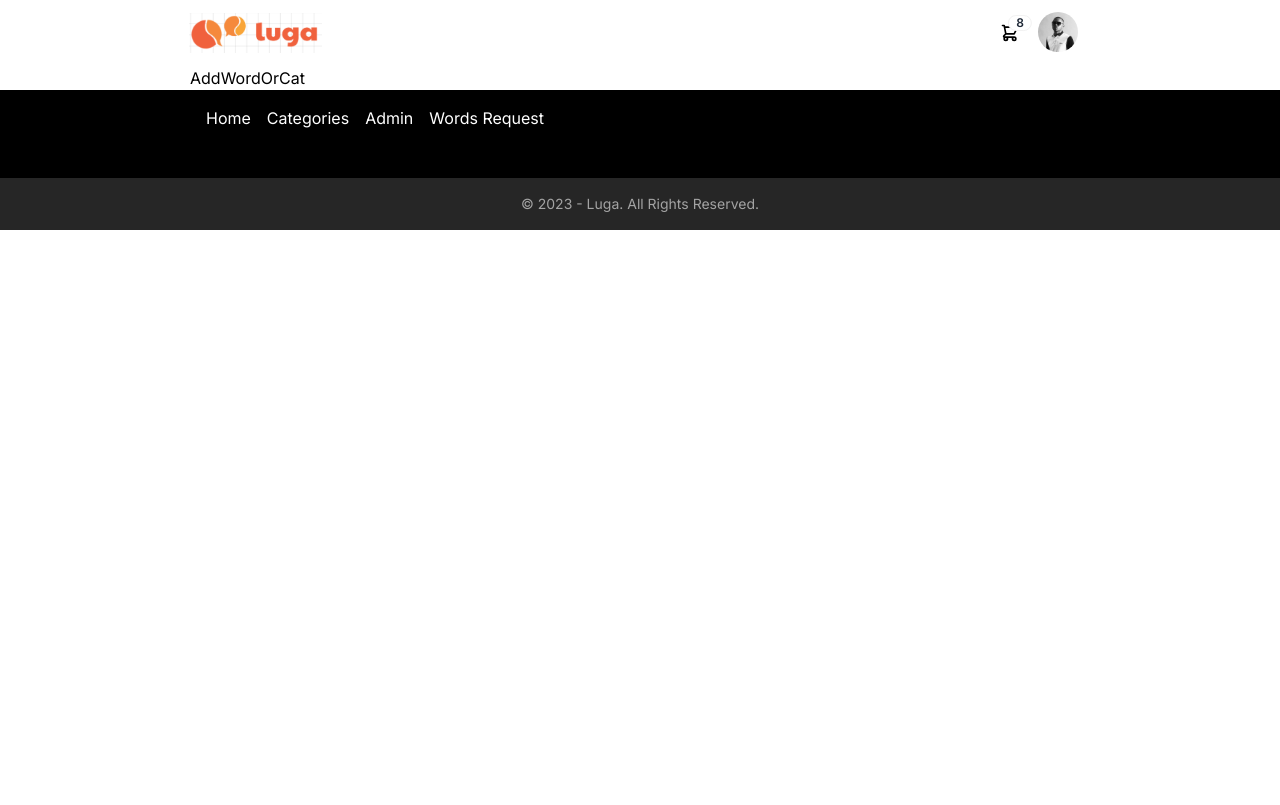
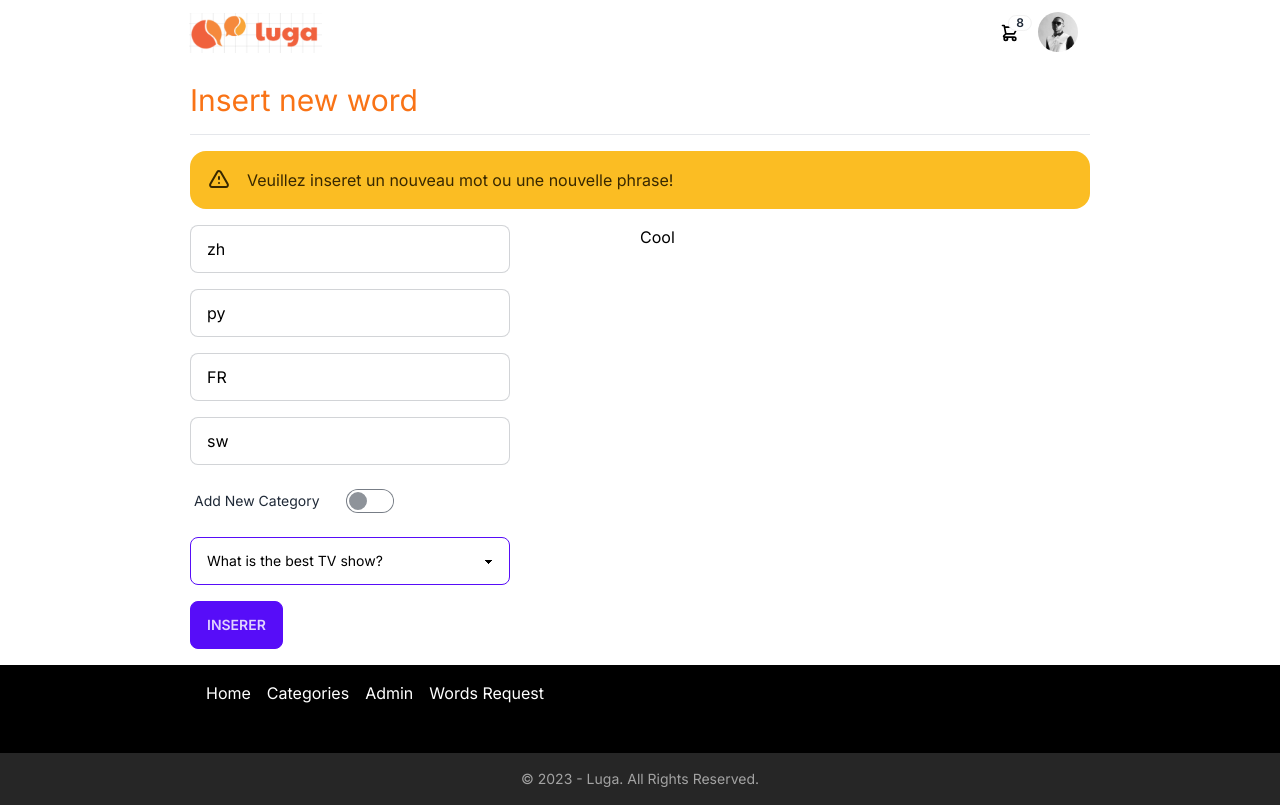
Before and after one commit to doctarhyf/luga, a Next.js app: page /addwdcat in a window 1280 px wide. Built offline with nearby package versions, Linux system fonts and the light colour scheme.

Commit message:
adding words to db

```diff
--- /dev/null
+++ b/app/addwdcat/components/FormNewWord.tsx
@@ -0,0 +1,132 @@
+"use client";
+import { sb } from "@/app/db/sb";
+
+import { ILugaWord } from "@/app/types/types";
+
+import React, { useState } from "react";
+
+function FormNewWord() {
+  const [addingNewCat, setaddingNewCat] = useState(false);
+  const [loading, setloading] = useState(false);
+  const [data, setdata] = useState<ILugaWord>({
+    fr: "FR",
+    sw: "sw",
+    py: "py",
+    zh: "zh",
+  });
+
+  function onDataChange(e: React.ChangeEvent<HTMLInputElement>) {
+    const v = e.target.value;
+    const k = e.target.name;
+
+    setdata((old) => ({ ...old, [k]: v }));
+
+    console.log("da data => \n", data);
+  }
+
+  async function onAddWord() {
+    //alert(JSON.stringify(data));
+    setloading(true);
+    /* const { data: res, error } = await sb
+      .from("luga_words")
+      .insert([data])
+      .select(); */
+
+    await new Promise((resolve) => setTimeout(resolve, 2000));
+    console.log("cool");
+
+    if (true) {
+      //(error) {
+      alert("Error saving word!");
+      setloading(false);
+      return;
+    }
+
+    /* if  (res) {
+      alert("Word saved!");
+      setloading(false);
+    } */
+  }
+
+  return (
+    <div>
+      <div className="flex flex-col gap-4 mb-4">
+        <input
+          name="zh"
+          type="text"
+          placeholder="中文"
+          className="input input-bordered w-full max-w-xs"
+          onChange={onDataChange}
+          value={data?.zh}
+        />
+        <input
+          name="py"
+          type="text"
+          placeholder="Pinyin"
+          className="input input-bordered w-full max-w-xs"
+          onChange={onDataChange}
+          value={data?.py}
+        />
+        <input
+          name="fr"
+          type="text"
+          placeholder="Francais"
+          className="input input-bordered w-full max-w-xs"
+          onChange={onDataChange}
+          value={data?.fr}
+        />
+        <input
+          name="sw"
+          type="text"
+          placeholder="Swahili"
+          className="input input-bordered w-full max-w-xs"
+          onChange={onDataChange}
+          value={data?.sw}
+        />
+
+        <div className="form-control w-52">
+          <label className="cursor-pointer label">
+            <span className="label-text">Add New Category</span>
+            <input
+              onChange={(e) => setaddingNewCat(!addingNewCat)}
+              type="checkbox"
+              className="toggle toggle-primary"
+              checked={addingNewCat}
+            />
+          </label>
+        </div>
+
+        {!addingNewCat && (
+          <select className="select select-primary w-full max-w-xs">
+            <option disabled selected>
+              What is the best TV show?
+            </option>
+            <option>Game of Thrones</option>
+            <option>Lost</option>
+            <option>Breaking Bad</option>
+            <option>Walking Dead</option>
+          </select>
+        )}
+
+        {addingNewCat && (
+          <>
+            <div>Category</div>
+            <input
+              type="text"
+              placeholder="Swahili"
+              className="input input-bordered w-full max-w-xs"
+            />
+          </>
+        )}
+
+        {loading && <progress className="progress w-full"></progress>}
+
+        <button onClick={(e) => onAddWord()} className="btn btn-primary w-fit ">
+          INSERER
+        </button>
+      </div>
+    </div>
+  );
+}
+
+export default FormNewWord;
--- a/app/addwdcat/page.tsx
+++ b/app/addwdcat/page.tsx
@@ -1,7 +1,39 @@
 import React from "react";
+import FormNewWord from "./components/FormNewWord";
 
 function AddWordOrCat() {
-  return <div className="max-w-[900px] mx-auto">AddWordOrCat</div>;
+  return (
+    <div className="max-w-[900px] mx-auto">
+      <div className="text-3xl text-orange-500 mb-4 border-b py-4">
+        Insert new word
+      </div>
+
+      <div className="alert alert-warning mb-4">
+        <svg
+          xmlns="http://www.w3.org/2000/svg"
+          className="stroke-current shrink-0 h-6 w-6"
+          fill="none"
+          viewBox="0 0 24 24"
+        >
+          <path
+            strokeLinecap="round"
+            strokeLinejoin="round"
+            strokeWidth="2"
+            d="M12 9v2m0 4h.01m-6.938 4h13.856c1.54 0 2.502-1.667 1.732-3L13.732 4c-.77-1.333-2.694-1.333-3.464 0L3.34 16c-.77 1.333.192 3 1.732 3z"
+          />
+        </svg>
+        <span> Veuillez inseret un nouveau mot ou une nouvelle phrase!</span>
+      </div>
+
+      <div className="flex">
+        <div className="w-[50%]">
+          <FormNewWord />
+        </div>
+
+        <div className="w-[50%]">Cool</div>
+      </div>
+    </div>
+  );
 }
 
 export default AddWordOrCat;
--- a/app/types/types.tsx
+++ b/app/types/types.tsx
@@ -66,7 +66,7 @@ export interface ILugaWord {
   sw: string;
   py: string;
   zh: string;
-  active: boolean;
+  active?: boolean;
   category?: string[];
 }
 
--- a/app/words/page.tsx
+++ b/app/words/page.tsx
@@ -70,7 +70,10 @@ async function WordsList({ searchParams }: { searchParams: any }) {
 
   return (
     <div className={clp}>
-      <div className="py-4 text-3xl text-orange-500">{category}</div>
+      <div className="py-4 text-3xl text-orange-500 border-b ">
+        <Link href={".."}>{"<="}</Link>
+        {category}
+      </div>
 
       <div className="flex p-2  gap-4">
         <div className="flex-2 ">
@@ -89,7 +92,9 @@ async function WordsList({ searchParams }: { searchParams: any }) {
                 >
                   <div
                     className={`  ${
-                      i === parseInt(wd) - 1 ? "bg-orange-500 " : ""
+                      selectedWordID === currentLugaWord.id
+                        ? "bg-orange-500 "
+                        : ""
                     } border rounded-md border-transparent hover:border-orange-500 p-1 `}
                   >
                     {currentLugaWord[selectedLang as keyof ILugaWord]}
@@ -111,16 +116,10 @@ async function WordsList({ searchParams }: { searchParams: any }) {
 
             <div className="flex gap-4 flex-col mt-4 ">
               <div className="flex gap-4">
-                <div>
-                  <Image alt="rdc" src={"/drc.png"} width={30} height={30} />
-                </div>
                 <div>{selectedWord.fr}</div>
               </div>
 
               <div className="flex gap-4">
-                <div>
-                  <Image alt="prc" src={"/prc.png"} width={30} height={30} />
-                </div>
                 <div>{selectedWord.sw}</div>
               </div>
             </div>
```
